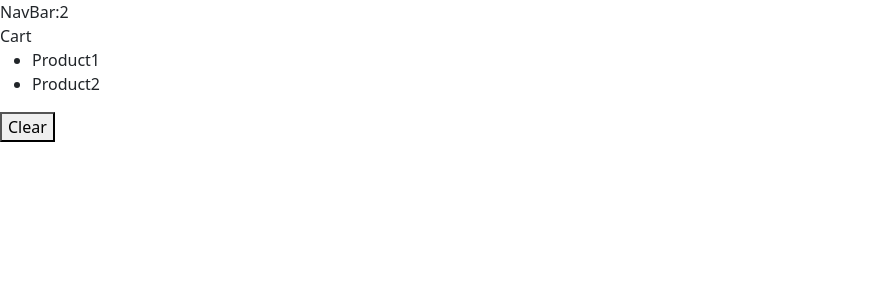
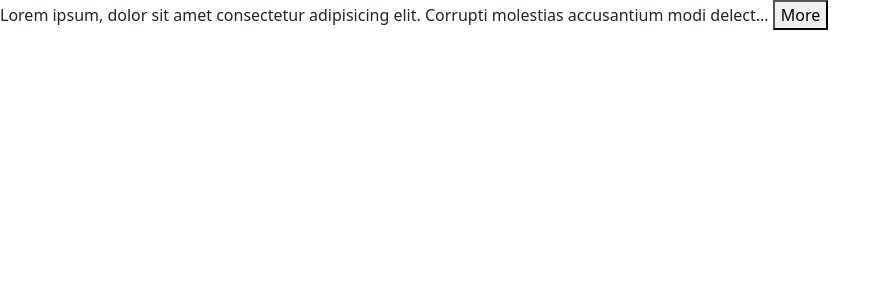
Before and after one commit to avgvustinee/react-typescript, a React (Vite) app: page / in a window 1280 px wide. Shown: the top 300 px of the page, without its empty margins (0-891 px from the left). Built offline with nearby package versions, Linux system fonts and the light colour scheme.

Commit message:
ExpandableText commit

```diff
--- a/src/App.tsx
+++ b/src/App.tsx
@@ -1,14 +1,23 @@
-import { useState } from "react";
-import NavBar from "./components/NavBar";
-import Cart from "./components/Cart";
+
+import ExpandableText from "./components/ExpandableText";
 
 const App = () => {
-  const [cartItems, setCartItems] = useState(["Product1", "Product2"]);
-
   return (
     <div>
-      <NavBar cartItemsCount={cartItems.length} />
-      <Cart cartItems={cartItems} onClear={() => setCartItems([])} />
+      <ExpandableText>
+        Lorem ipsum, dolor sit amet consectetur adipisicing elit. Corrupti
+        molestias accusantium modi delectus quas, adipisci ullam velit, sed
+        vitae aspernatur dolores consectetur in! Repellendus similique ea at
+        quasi! Quidem saepe, accusantium temporibus beatae blanditiis ipsa
+        officia pariatur excepturi voluptates eius, dolor cum rerum repudiandae
+        libero! Nulla, id! Sunt ad quia vitae odit dolores, libero quasi sequi
+        velit autem. Repellendus rem, consectetur beatae ipsum ut error fugiat
+        provident eligendi ex sint recusandae reprehenderit, dolores tempore
+        exercitationem dolorum earum sequi alias excepturi voluptatibus
+        doloremque. Facilis, exercitationem consequuntur magni accusantium nemo
+        aliquid rem praesentium? Ut repudiandae mollitia eligendi labore
+        delectus numquam. Atque, similique!
+      </ExpandableText>
     </div>
   );
 };
--- /dev/null
+++ b/src/components/ExpandableText.tsx
@@ -0,0 +1,21 @@
+import { useState } from "react";
+
+interface Props {
+  children: string;
+  maxChars?: number;
+}
+const ExpandableText = ({ children, maxChars = 100 }: Props) => {
+  const [isExpanded, setIsExpanded] = useState(false);
+  if (children.length <= maxChars) return <p>{children}</p>;
+  const text = isExpanded ? children : children.substring(0, maxChars);
+  return (
+    <p>
+      {text}...{" "}
+      <button onClick={() => setIsExpanded(!isExpanded)}>
+        {isExpanded ? "Less" : "More"}{" "}
+      </button>{" "}
+    </p>
+  );
+};
+
+export default ExpandableText;
```
